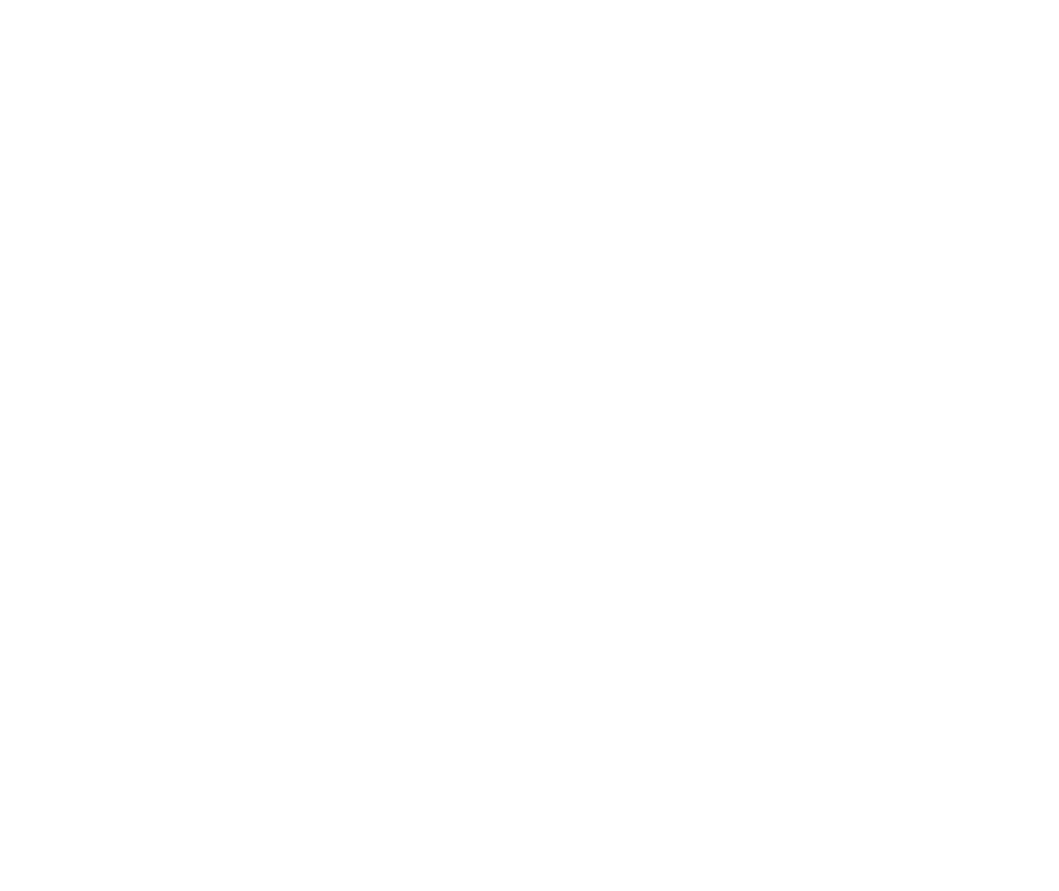
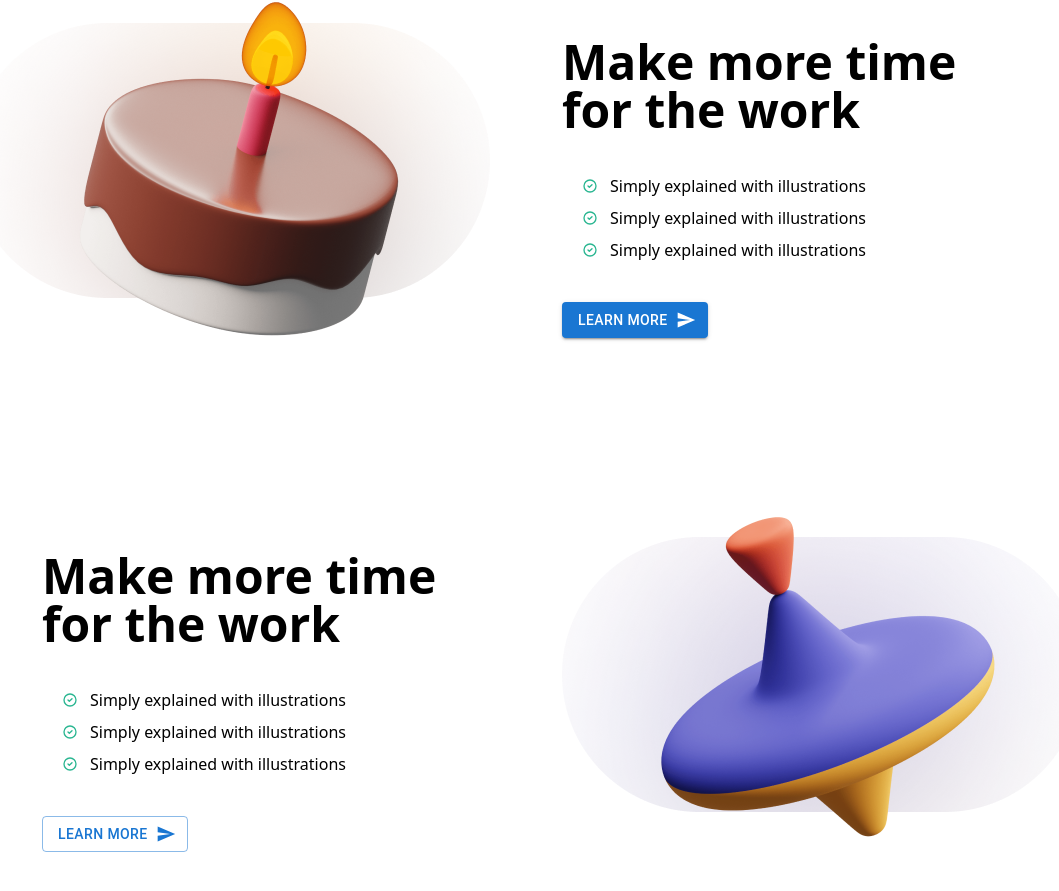
Before and after one commit to aklimaakter20/Degic-Website-Project, a React (Vite) app: page / in a window 1280 px wide. Shown: the part 2657-3548 px from the top of the page, without its empty margins (78-1137 px from the left). Before the commit the page ends 2588 px from the top, so only its background shows below. Built offline with nearby package versions, Linux system fonts and the light colour scheme.

Commit message:
Work2 and work3 section completed

```diff
--- a/src/App.jsx
+++ b/src/App.jsx
@@ -7,6 +7,8 @@
 import Work from './components/Work';
 import LogoSection from './components/LogoSection';
 import Illustration from './components/Illustration';
+import Work2 from './components/Work2';
+import Work3 from './components/Work3';
 
 function App() {
 
@@ -18,6 +20,8 @@
   <Work/>
   <LogoSection/>
   <Illustration/>
+  <Work2/>
+  <Work3/>
     </>
   )
 }
--- /dev/null
+++ b/src/components/Work2.jsx
@@ -0,0 +1,43 @@
+import React from 'react'
+import { HiOutlineCheckCircle } from "react-icons/hi";
+import { Button } from '@mui/material';
+import SendIcon from '@mui/icons-material/Send';
+
+
+function Work2() {
+  return (
+    <section className='py-12 md:py-16 px-12'>
+      <div className="container mx-auto">
+       <div className='flex flex-col md:flex-row items-center justify-around'>
+         {/* left-side */}
+       <div className='w-full md:[50%] mb-10'>
+            <img src="work2.png" alt="" />
+        </div>
+        {/* right-side */}
+        <div className='w-full md:[50%] text-center md:text-left'>
+            <h2 className='text-xl sm:text-2xl md:text-3xl lg:text-5xl font-semibold mb-6 md:mb-10 w-full md:w-[80%]'>Make more time for the work</h2>
+        <div className='flex flex-col space-y-2 mb-10'>
+        <div className='flex items-center gap-3 mx-auto md:ms-5 '>
+            <HiOutlineCheckCircle  className='text-[#2AB691]'/>
+            <p>Simply explained with illustrations</p>
+            </div>
+            <div className='flex items-center gap-3 mx-auto md:ms-5'>
+            <HiOutlineCheckCircle  className='text-[#2AB691]'/>
+            <p>Simply explained with illustrations</p>
+            </div>
+            <div className='flex items-center gap-3 mx-auto md:ms-5'>
+            <HiOutlineCheckCircle  className='text-[#2AB691]'/>
+            <p>Simply explained with illustrations</p>
+            </div>
+        </div>
+        <div >
+            <Button variant="contained" endIcon={<SendIcon />}>Learn More</Button>
+            </div>
+        </div>
+       </div>
+      </div>
+    </section>
+  )
+}
+
+export default Work2
--- /dev/null
+++ b/src/components/Work3.jsx
@@ -0,0 +1,46 @@
+import React from "react";
+import { Button } from '@mui/material';
+import { HiOutlineCheckCircle } from "react-icons/hi";
+import { FaArrowRightLong } from "react-icons/fa6";
+import SendIcon from '@mui/icons-material/Send';
+
+
+function Work3() {
+  return (
+    <section className="py-12 md:py-16 px-12 lg:px-30">
+      <div className="container mx-auto">
+        <div className="flex flex-col-reverse md:flex-row items-center justify-around">
+          {/* left-side */}
+          <div className="w-full md:[50%] text-center md:text-left">
+            <h2 className="text-xl sm:text-2xl md:text-3xl lg:text-5xl font-semibold mb-6 md:mb-10 w-full md:w-[80%]">
+              Make more time for the work
+            </h2>
+            <div className="flex flex-col space-y-2 mb-10">
+              <div className="flex items-center gap-3 mx-auto md:ms-5 ">
+                <HiOutlineCheckCircle className="text-[#2AB691]" />
+                <p>Simply explained with illustrations</p>
+              </div>
+              <div className="flex items-center gap-3 mx-auto md:ms-5">
+                <HiOutlineCheckCircle className="text-[#2AB691]" />
+                <p>Simply explained with illustrations</p>
+              </div>
+              <div className="flex items-center gap-3 mx-auto md:ms-5">
+                <HiOutlineCheckCircle className="text-[#2AB691]" />
+                <p>Simply explained with illustrations</p>
+              </div>
+            </div>
+            <div >
+            <Button variant="outlined" endIcon={<SendIcon />}>Learn More</Button>
+            </div>
+          </div>
+          {/* right-side */}
+          <div className="w-full md:[50%] mb-10">
+            <img src="work3.png" alt="" />
+          </div>
+        </div>
+      </div>
+    </section>
+  );
+}
+
+export default Work3;
```
Also changed, not shown: public/work2.png (added), public/work3.png (added).
